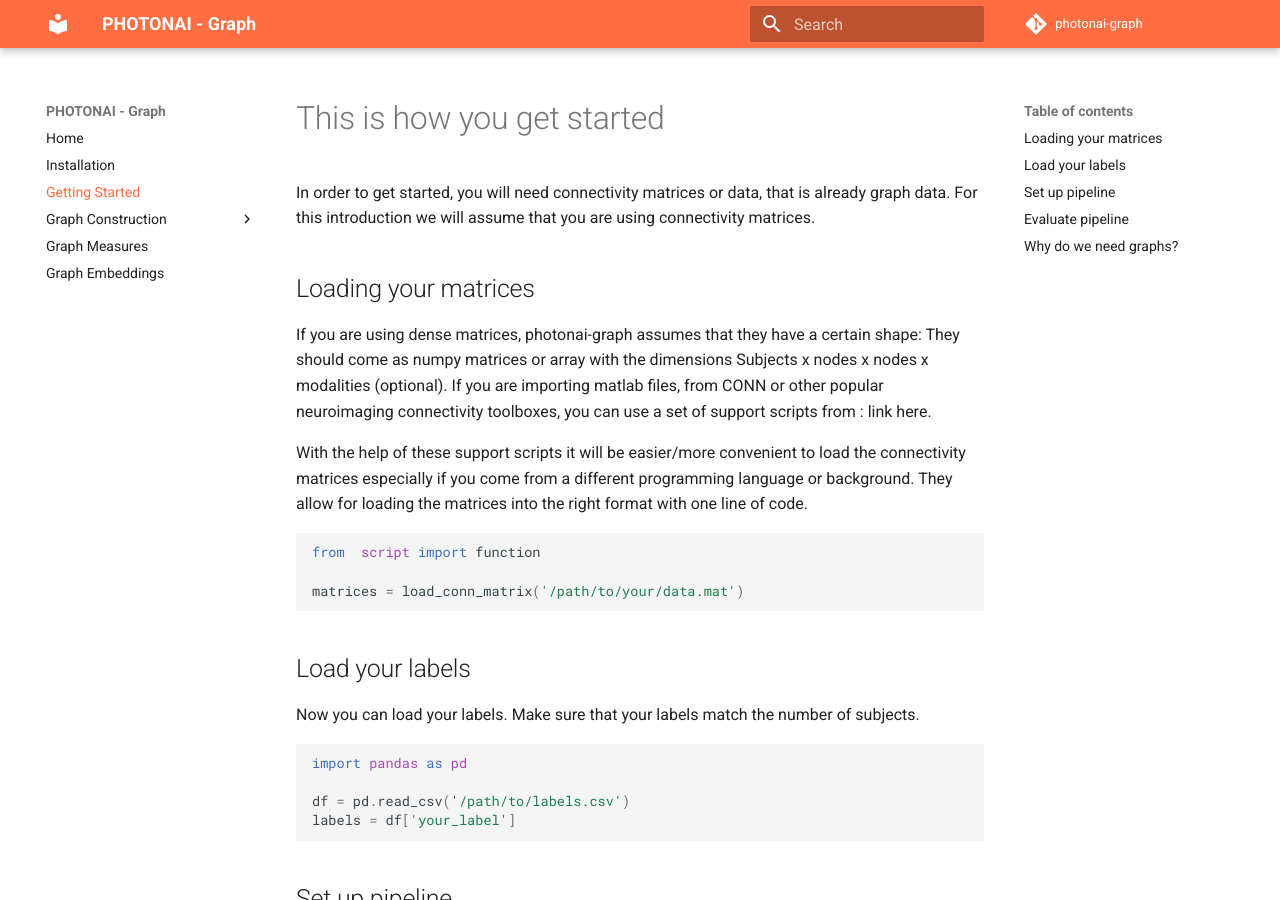
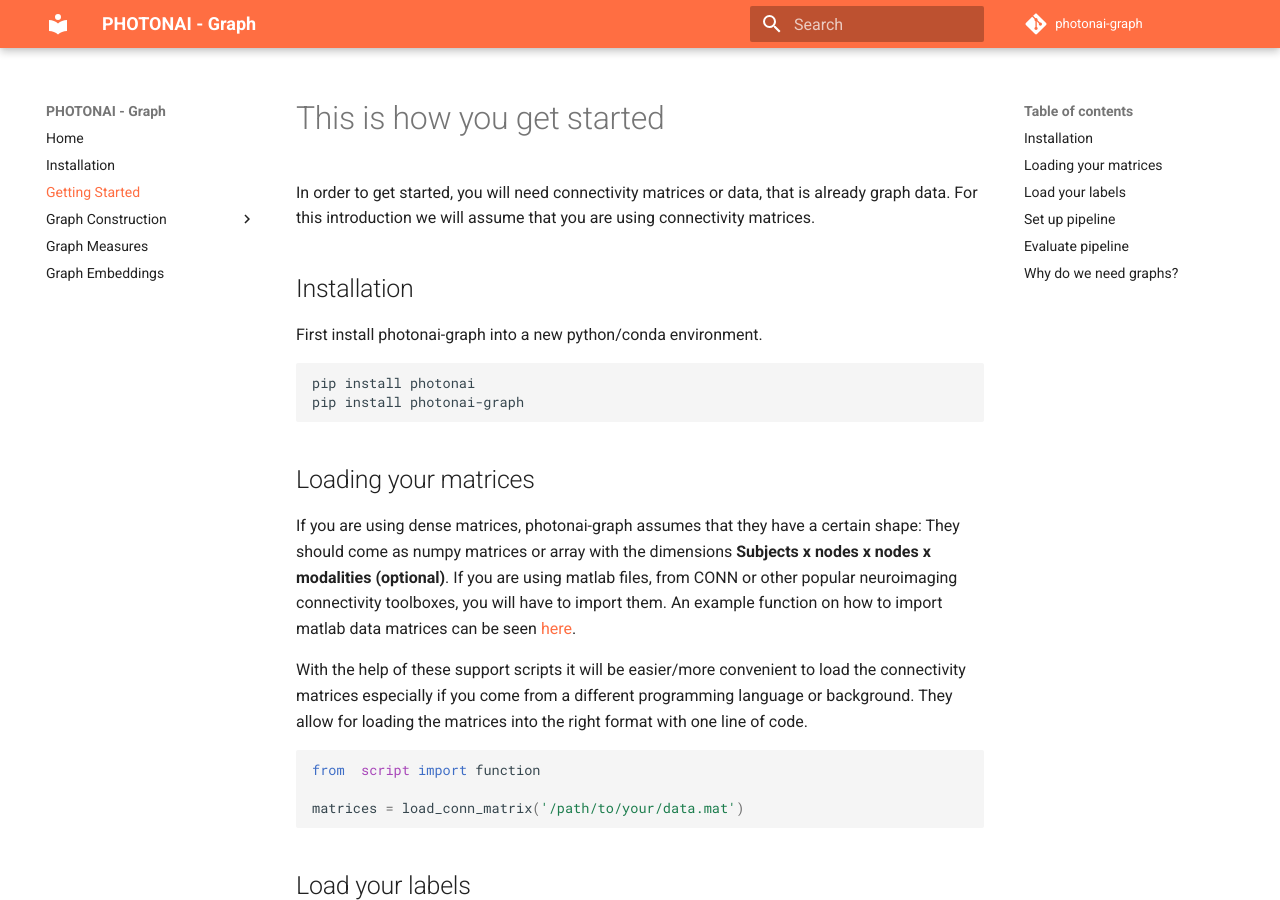
Before and after one commit to wwu-mmll/photonai_graph, an MkDocs documentation site: the page built from documentation/docs/getting_started.md, in a window 1280 px wide and 900 px high. Built offline with MkDocs 1.6.1 and Material for MkDocs 9.7.7, drawn with Linux system fonts in a browser that asks for light colours; comment, search, counter and statistics services are not loaded.

Commit message:
Update getting_started.md

````diff
--- a/documentation/docs/getting_started.md
+++ b/documentation/docs/getting_started.md
@@ -2,9 +2,18 @@
 
 In order to get started, you will need connectivity matrices or data, that is already graph data. For this introduction we will assume that you are using connectivity matrices.
 
+## Installation
+
+First install photonai-graph into a new python/conda environment.
+
+```
+pip install photonai
+pip install photonai-graph
+```
+
 ## Loading your matrices
 
-If you are using dense matrices, photonai-graph assumes that they have a certain shape: They should come as numpy matrices or array with the dimensions Subjects x nodes x nodes x modalities (optional). If you are importing matlab files, from CONN or other popular neuroimaging connectivity toolboxes, you can use a set of support scripts from : link here.
+If you are using dense matrices, photonai-graph assumes that they have a certain shape: They should come as numpy matrices or array with the dimensions **Subjects x nodes x nodes x modalities (optional)**. If you are using matlab files, from CONN or other popular neuroimaging connectivity toolboxes, you will have to import them. An example function on how to import matlab data matrices can be seen [here](https://github.com/BenisFarmen/connectivity_loading/blob/master/load_functions.py).
 
 With the help of these support scripts it will be easier/more convenient to load the connectivity matrices especially if you come from a different programming language or background. They allow for loading the matrices into the right format with one line of code.
 
````
